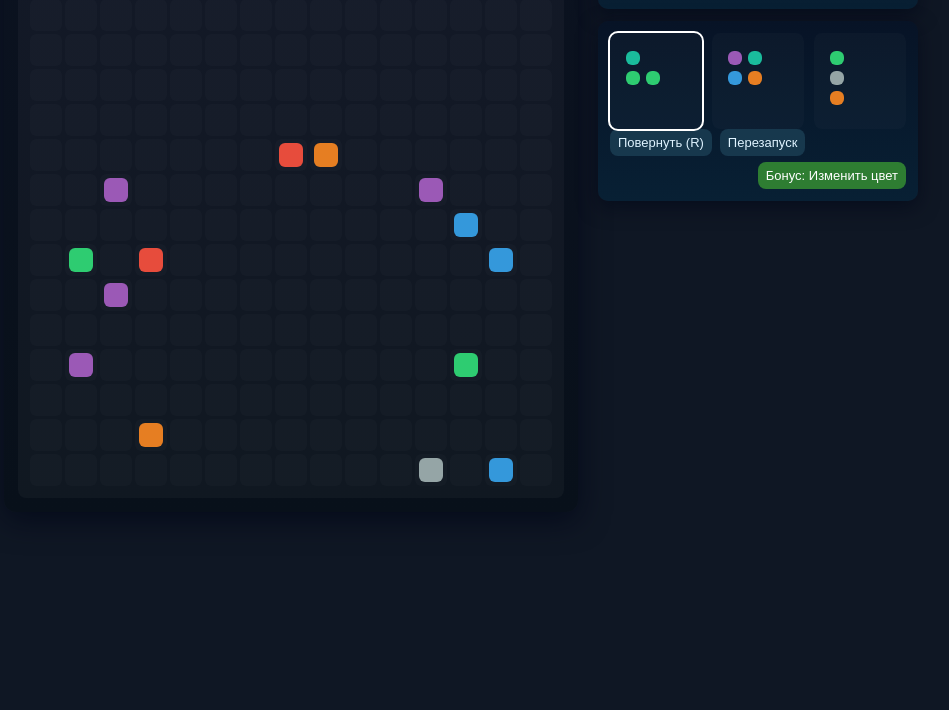
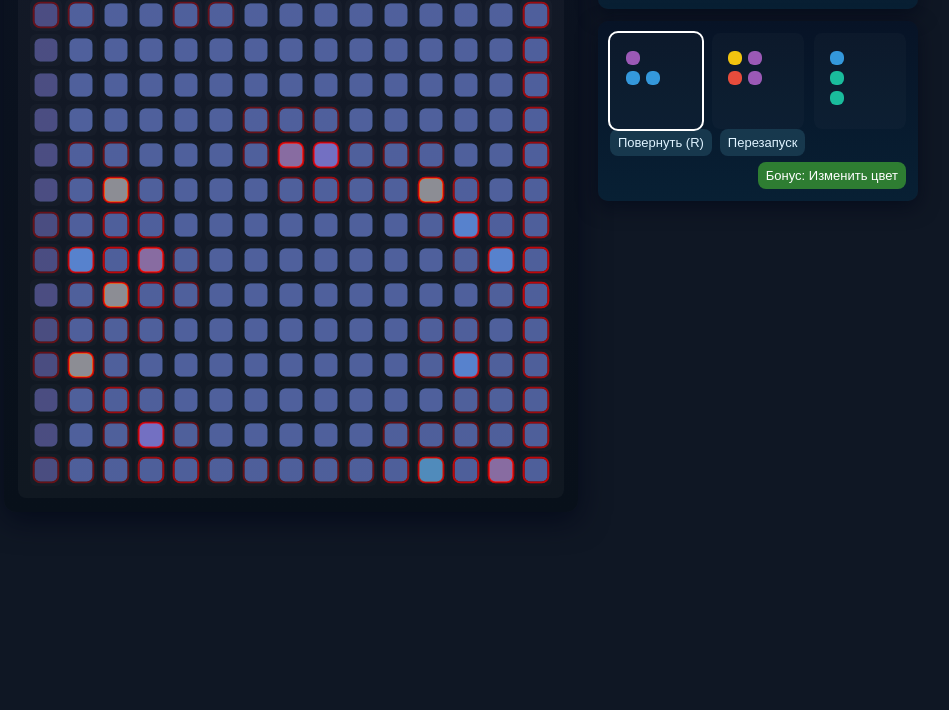
Before and after one commit to DenisPanfilov0/my-html-project, a plain HTML site: page index.html in a window 1280 px wide. Shown: the part 90-800 px from the top of the page, without its empty margins (179-1128 px from the left). Drawn offline with Linux system fonts and the light colour scheme.

Commit message:
Update index.html

```diff
--- a/index.html
+++ b/index.html
@@ -3,7 +3,7 @@
 <head>
 <meta charset="utf-8" />
 <meta name="viewport" content="width=device-width,initial-scale=1" />
-<title>Цветной Merge 15x15</title>
+<title>Merge 15x15</title>
 <style>
 :root{ --cell:32px; --gap:3px; }
 body{font-family:Inter, Roboto, Arial; background:#0f1724; color:#e6eef8; display:flex; align-items:flex-start; justify-content:center; padding:20px;}
@@ -13,7 +13,8 @@ body{font-family:Inter, Roboto, Arial; background:#0f1724; color:#e6eef8; displa
 .cell{ width:calc(var(--cell)); height:calc(var(--cell)); background:rgba(255,255,255,0.02); border-radius:6px; position:relative; overflow:hidden; }
 .cell.highlight{ outline:2px solid rgba(255,255,255,0.06); }
 .tile{ position:absolute; inset:4px; border-radius:6px; transition:transform .18s cubic-bezier(.2,.9,.25,1),opacity .18s; }
-.ghost{ opacity:.45; transform:scale(.98); }
+.ghost{ opacity:.35; transform:scale(.95); }
+.ghost.invalid{ outline:2px solid red; }
 .particle { position:absolute; width:4px; height:4px; border-radius:50%; pointer-events:none; }
 .ui{ width:320px; display:flex; flex-direction:column; gap:12px; }
 .panel{ background:linear-gradient(180deg,#071326,#082034); padding:12px; border-radius:10px; box-shadow:0 6px 20px rgba(2,6,23,.6);}
@@ -25,8 +26,8 @@ button{ background:#17384d; color:#dff3ff; border:0; padding:8px 10px; border-ra
 .small{ padding:6px 8px; font-size:13px }
 .meta{ display:flex; gap:8px; justify-content:space-between; align-items:center; }
 .score{ font-size:16px; }
-.color0{background:#e74c3c;} .color1{background:#3498db;} .color2{background:#2ecc71;} .color3{background:#f1c40f;}
-.color4{background:#9b59b6;} .color5{background:#1abc9c;} .color6{background:#e67e22;} .color7{background:#95a5a6;}
+.color0{background:#e74c3c;} .color1{background:#3498db;} .color2{background:#2ecc71;}
+.color3{background:#f1c40f;} .color4{background:#9b59b6;} .color5{background:#1abc9c;}
 .color-picker{ position:absolute; display:flex; gap:4px; background:rgba(0,0,0,.6); padding:4px; border-radius:6px; z-index:1000;}
 .color-btn{ width:20px; height:20px; border-radius:4px; cursor:pointer; }
 #bonus-container{ display:flex; justify-content:flex-end; margin-top:6px; }
@@ -59,7 +60,7 @@ button{ background:#17384d; color:#dff3ff; border:0; padding:8px 10px; border-ra
 </div>
 
 <script>
-const ROWS=15, COLS=15;
+const ROWS=15,COLS=15;
 const gridEl=document.getElementById('grid');
 const queueEl=document.getElementById('queue');
 const scoreEl=document.getElementById('score');
@@ -74,7 +75,7 @@ let currentRotation=0;
 let score=0;
 let bonusActive=false;
 
-const COLORS=["color0","color1","color2","color3","color4","color5","color6","color7"];
+const COLORS=["color0","color1","color2","color3","color4","color5"];
 const SHAPES=[
   [[0,0]], [[0,0],[1,0]], [[0,0],[0,1]], [[0,0],[1,0],[0,1],[1,1]],
   [[0,0],[1,0],[2,0]], [[0,0],[0,1],[0,2]], [[0,0],[1,0],[1,1]], [[0,0],[0,1],[1,1]],
@@ -83,7 +84,7 @@ const SHAPES=[
 
 function uid(){return Math.random().toString(36).slice(2,9);}
 function rotateShape(shape){return shape.map(([x,y])=>[y,-x]);}
-function normalize(shape){let minx=Math.min(...shape.map(s=>s[0])); let miny=Math.min(...shape.map(s=>s[1])); return shape.map(([x,y])=>[x-minx,y-miny]);}
+function normalize(shape){let minx=Math.min(...shape.map(s=>s[0])),miny=Math.min(...shape.map(s=>s[1]));return shape.map(([x,y])=>[x-minx,y-miny]);}
 function indexAt(r,c){if(r<0||c<0||r>=ROWS||c>=COLS) return -1; return r*COLS+c;}
 
 function createGrid(){
@@ -93,8 +94,6 @@ function createGrid(){
       const cell=document.createElement('div');
       cell.className='cell'; cell.dataset.r=r; cell.dataset.c=c;
       cell.addEventListener('click', ()=>onCellClick(r,c));
-      cell.addEventListener('mouseenter', ()=>showGhost(r,c));
-      cell.addEventListener('mouseleave', ()=>clearGhost());
       gridEl.appendChild(cell);
       board.push(null);
     }
@@ -116,6 +115,7 @@ function generateColors(shape){
 
 function randomPiece(){ const shape=normalize(SHAPES[Math.floor(Math.random()*SHAPES.length)].map(s=>[s[0],s[1]])); return {shape, colors:generateColors(shape), id:uid()};}
 function refillQueue(){while(queue.length<3) queue.push(randomPiece()); renderQueue();}
+
 function renderQueue(){
   queueEl.innerHTML='';
   queue.forEach((p,i)=>{
@@ -144,10 +144,12 @@ function renderPiecePreview(piece,isActive){
 }
 
 function renderBoard(){
-  document.querySelectorAll('.cell').forEach((el,i)=>{
+  const cells=document.querySelectorAll('.cell');
+  cells.forEach((el,i)=>{
     el.querySelectorAll(':scope>.tile:not(.ghost)').forEach(n=>n.remove());
     const tile=board[i]; if(tile){ const t=document.createElement('div'); t.className='tile '+COLORS[tile.color]; el.appendChild(t);}
   });
+  showAllGhosts();
 }
 
 function canPlace(shape,r0,c0){for(const [x,y] of shape){const r=r0+y,c=c0+x,idx=indexAt(r,c); if(idx<0||board[idx]) return false;} return true;}
@@ -161,24 +163,12 @@ function onCellClick(r,c){
   if(!canPlace(sh,r,c)){flashCell(r,c); return;}
   sh.forEach(([x,y],idx)=>{const rr=r+y,cc=c+x,idxb=indexAt(rr,cc); board[idxb]={color:piece.colors[idx], id:piece.id};});
   queue.splice(activeIndex,1); refillQueue(); activeIndex=0; currentRotation=0; renderQueue(); renderBoard();
-  spawnRandomCell(); // сразу кубик после установки
-  checkBoardMerge(); // проверка всей доски на соединения
+  spawnRandomCell();
+  checkBoardMerge();
 }
 
 function flashCell(r,c){const idx=indexAt(r,c); if(idx<0) return; const cell=document.querySelectorAll('.cell')[idx]; cell.classList.add('highlight'); setTimeout(()=>cell.classList.remove('highlight'),300);}
-
-function spawnRandomCell(){
-  let attempts=0;
-  while(attempts<50){
-    const r=Math.floor(Math.random()*ROWS);
-    const c=Math.floor(Math.random()*COLS);
-    const idx=indexAt(r,c);
-    if(!board[idx]){
-      board[idx]={color:Math.floor(Math.random()*COLORS.length), id:uid()}; renderBoard(); break;
-    }
-    attempts++;
-  }
-}
+function spawnRandomCell(){let attempts=0; while(attempts<50){const r=Math.floor(Math.random()*ROWS); const c=Math.floor(Math.random()*COLS); const idx=indexAt(r,c); if(!board[idx]){board[idx]={color:Math.floor(Math.random()*COLORS.length), id:uid()}; renderBoard(); break;} attempts++;}}
 
 function checkBoardMerge(){
   const visited=Array(ROWS).fill(0).map(()=>Array(COLS).fill(false));
@@ -195,15 +185,14 @@ function checkBoardMerge(){
           if(visited[rr][cc]) continue;
           const t=board[indexAt(rr,cc)];
           if(!t || t.color!==color) continue;
-          visited[rr][cc]=true;
-          cluster.push([rr,cc]);
+          visited[rr][cc]=true; cluster.push([rr,cc]);
           stack.push([rr+1,cc],[rr-1,cc],[rr,cc+1],[rr,cc-1]);
         }
         if(cluster.length>=3){hasMerge=true; cluster.forEach(([rr,cc])=>{board[indexAt(rr,cc)]=null; spawnParticles(rr,cc,COLORS[color]); score++;});}
       }
     }
   }
-  if(hasMerge){renderBoard(); scoreEl.textContent=score; setTimeout(checkBoardMerge, 150);}
+  if(hasMerge){renderBoard(); scoreEl.textContent=score; setTimeout(checkBoardMerge,150);}
 }
 
 function spawnParticles(r,c,colorClass){
@@ -218,15 +207,33 @@ function spawnParticles(r,c,colorClass){
   }
 }
 
-function showGhost(r,c){ clearGhost(); const piece=queue[activeIndex]; if(!piece) return;
-  let sh=piece.shape.map(s=>[s[0],s[1]]); for(let i=0;i<currentRotation;i++) sh=rotateShape(sh); sh=normalize(sh);
-  if(!canPlace(sh,r,c)) return; const cells=document.querySelectorAll('.cell');
-  sh.forEach(([x,y],idx)=>{const idxb=indexAt(r+y,c+x); if(idxb>=0){const ghost=document.createElement('div'); ghost.className='tile '+COLORS[piece.colors[idx]]+' ghost'; cells[idxb].appendChild(ghost);}});
+function showAllGhosts(){
+  clearGhost();
+  const piece=queue[activeIndex]; if(!piece) return;
+  const cells=document.querySelectorAll('.cell');
+  for(let r=0;r<ROWS;r++){
+    for(let c=0;c<COLS;c++){
+      let sh=piece.shape.map(s=>[s[0],s[1]]);
+      for(let i=0;i<currentRotation;i++) sh=rotateShape(sh);
+      sh=normalize(sh);
+      let valid=canPlace(sh,r,c);
+      sh.forEach(([x,y],idx)=>{
+        const idxb=indexAt(r+y,c+x);
+        if(idxb>=0){
+          const ghost=document.createElement('div');
+          ghost.className='tile '+COLORS[piece.colors[idx]]+' ghost';
+          if(!valid) ghost.classList.add('invalid');
+          cells[idxb].appendChild(ghost);
+        }
+      });
+    }
+  }
 }
+
 function clearGhost(){document.querySelectorAll('.cell').forEach(c=>c.querySelectorAll('.ghost').forEach(g=>g.remove()));}
 
-rotateBtn.addEventListener('click',()=>{currentRotation=(currentRotation+1)%4; renderQueue();});
-window.addEventListener('keydown', e=>{if(e.key==='r'||e.key==='R'){currentRotation=(currentRotation+1)%4; renderQueue();}});
+rotateBtn.addEventListener('click',()=>{currentRotation=(currentRotation+1)%4; renderQueue(); renderBoard();});
+window.addEventListener('keydown', e=>{if(e.key==='r'||e.key==='R'){currentRotation=(currentRotation+1)%4; renderQueue(); renderBoard();}});
 restartBtn.addEventListener('click',()=>init());
 bonusBtn.addEventListener('click',()=>{bonusActive=!bonusActive; bonusBtn.style.background=bonusActive?'#388e3c':'#2e7d32';});
 
```
